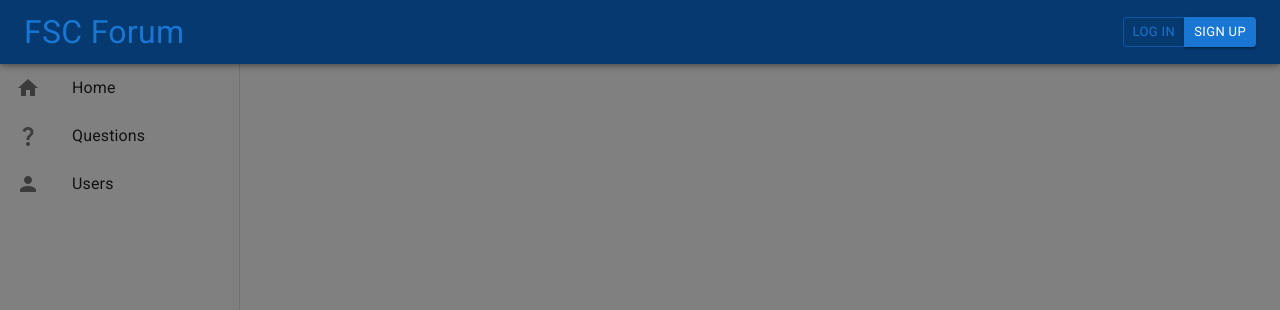
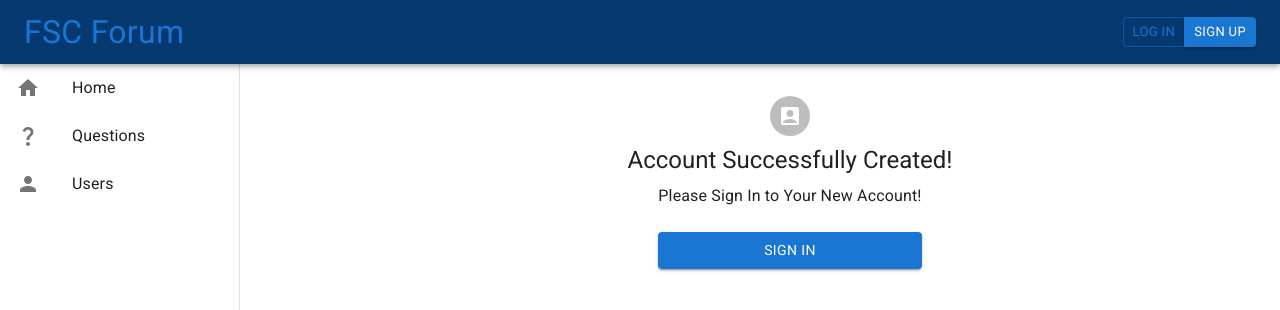
Before and after one commit to mnjibe/forum-frontend, a React (Create React App) app: page /accreated in a window 1280 px wide. Shown: the top 310 px of the page. Built offline with nearby package versions, Linux system fonts and the light colour scheme; no server answers.

Commit message:
current commit

```diff
--- a/src/App.js
+++ b/src/App.js
@@ -16,6 +16,7 @@ import UserPage from "./components/UserPage";
 import ChangePW from "./components/ChangePW";
 import EditPost from "./components/EditPost"
 import DEBUTTON from "./components/DEButton";
+import AccountCreated from "./components/AccountCreated";
 import "./App.css";
 import "fontsource-roboto";
 import { BrowserRouter as Router, Route, Routes, useLocation, useParams } from "react-router-dom";
@@ -47,6 +48,7 @@ function App() {
           <Route path="/userpage" element={<UserPage />} />
           <Route path="/changepw" element={<ChangePW />} />
           <Route path="/editpost/:id" element={<EditPost/>} />
+          <Route path="/accreated" element={<AccountCreated/>} />
         </Routes>
       </Router>
     </div>
--- /dev/null
+++ b/src/components/AccountCreated.js
@@ -0,0 +1,53 @@
+import * as React from 'react';
+import Avatar from '@mui/material/Avatar';
+import Button from '@mui/material/Button';
+import CssBaseline from '@mui/material/CssBaseline';
+import Box from '@mui/material/Box';
+import AccountBoxIcon from '@mui/icons-material/AccountBox';
+import Typography from '@mui/material/Typography';
+import { useNavigate } from 'react-router-dom';
+
+
+export default function CheckEmail() {
+
+    const navigate = useNavigate;
+
+    return (
+        <Box
+        component="main"
+        sx={{ flexGrow: 1, p: 3, marginLeft: "300px", marginTop: "0px" }}
+      >
+          <CssBaseline />
+          <Box
+            sx={{
+              marginTop: 8,
+              display: 'flex',
+              flexDirection: 'column',
+              alignItems: 'center',
+            }}
+          >
+            <Avatar sx={{ m: 1}}>
+              <AccountBoxIcon />
+            </Avatar>
+            <Typography component="h1" variant="h5">
+              Account Successfully Created!
+            </Typography>
+            <Box component="form" noValidate sx={{ mt: 1 }}>
+              <Typography>
+              Please Sign In to Your New Account!
+              </Typography>
+              <Button
+              fullWidth
+              variant='contained'
+              color = "primary"
+              sx={{ mt: 3, mb: 2 }}
+              component = "a"
+              href='/signin'
+              >
+                Sign In
+              </Button>
+            </Box>
+          </Box>
+        </Box>
+    );
+  }
--- a/src/components/Sidebar.js
+++ b/src/components/Sidebar.js
@@ -125,7 +125,7 @@ axios.get(`${process.env.REACT_APP_URL}/api/v1/auth/me`)
                     sx={{
                         width: drawerWidth,
                         flexShrink: 0,
-                        [`& .MuiDrawer-paper`]: { width: drawerWidth, boxSizing: 'border-box', backgroundColor: '#808080' },
+                        [`& .MuiDrawer-paper`]: { width: drawerWidth, boxSizing: 'border-box', backgroundColor: '#ffffff' },
                     }}
                 >
                     <Toolbar />
--- a/src/components/SignUp.js
+++ b/src/components/SignUp.js
@@ -29,8 +29,13 @@ export default function SignUp() {
         password,
       })
       .then((res) => {
+        axios
+          .post(`${process.env.REACT_APP_URL}/api/v1/auth/login`, {
+        email: {email},
+        password: {password}
+      })
         console.log("Posting:::  ", res.data);
-        navigate(`/userpage`);
+        navigate(`/accreated`);
         localStorage.setItem("token");
         window.location.reload();
       })
--- a/src/index.css
+++ b/src/index.css
@@ -1,5 +1,5 @@
 body {
-  background-color: gray !important;
+  background-color: #ffffff !important;
   margin: 0;
   font-family: -apple-system, BlinkMacSystemFont, 'Segoe UI', 'Roboto', 'Oxygen',
     'Ubuntu', 'Cantarell', 'Fira Sans', 'Droid Sans', 'Helvetica Neue',
```
